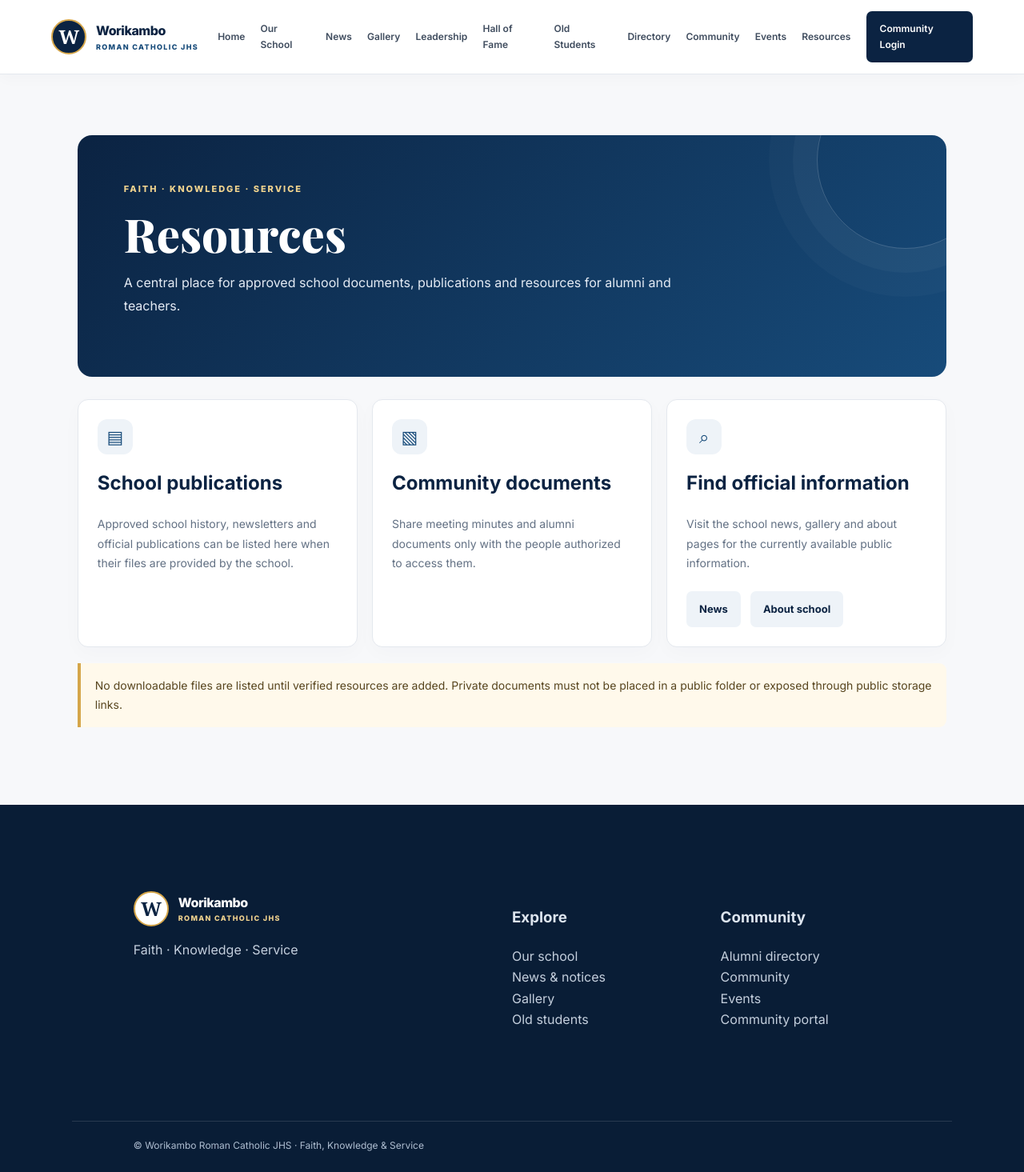
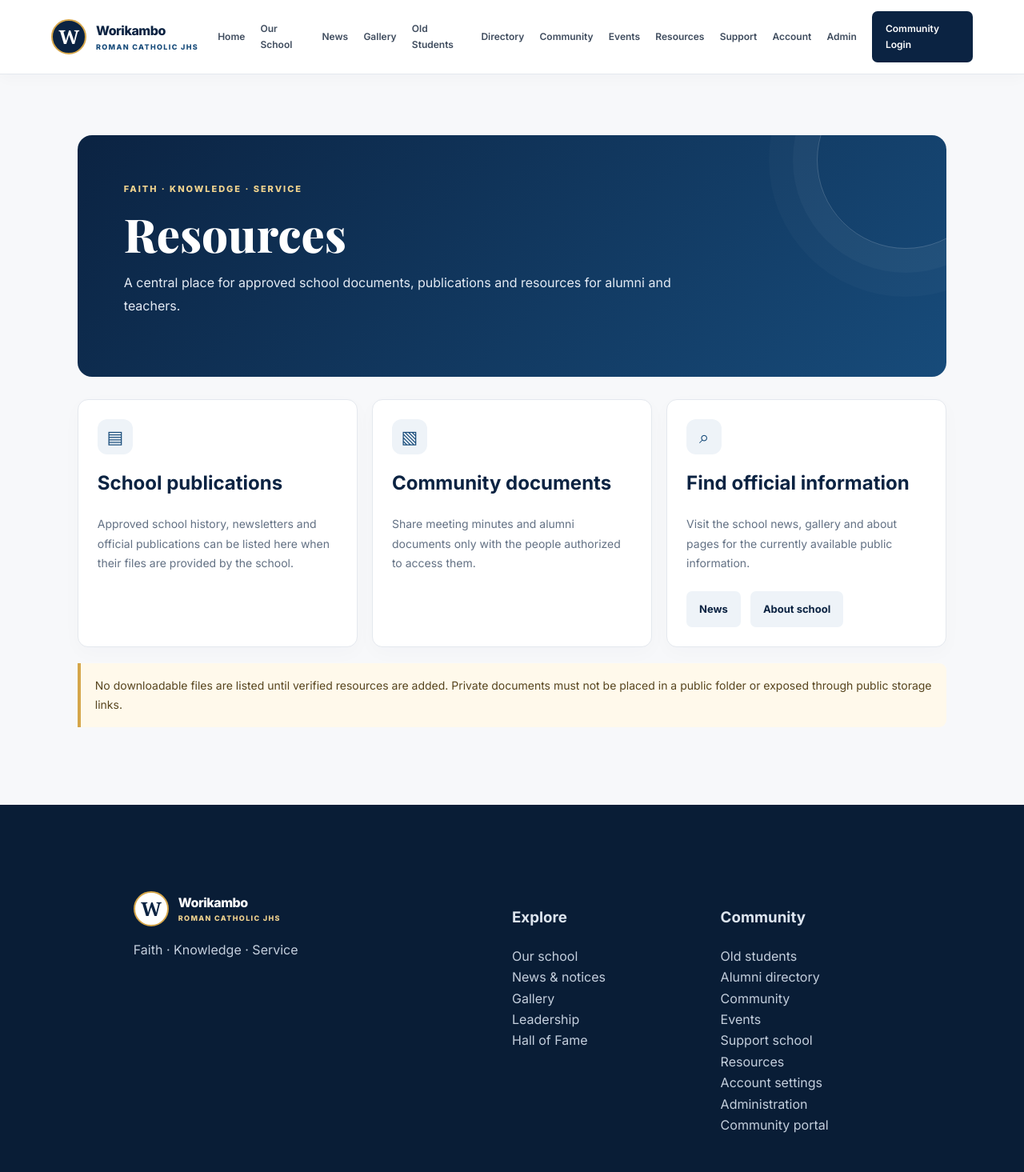
Before and after one commit to ernestayambilla73-netizen/worikambo-catholic-jhs, a website: page Worikambo_RC_JHS_BLUE_WHITE_FULLSTACK/public/resources.html in a window 1280 px wide. Shown: the top 1465 px of the page at 80% size. Drawn offline with nearby package versions, Linux system fonts and the light colour scheme.

Commit message:
Connect community pages in site navigation

```diff
--- a/Worikambo_RC_JHS_BLUE_WHITE_FULLSTACK/public/resources.html
+++ b/Worikambo_RC_JHS_BLUE_WHITE_FULLSTACK/public/resources.html
@@ -19,13 +19,13 @@
 <a class="brand" href="index.html" aria-label="Worikambo Roman Catholic JHS home"><span class="brand-mark">W</span><span>Worikambo <small>ROMAN CATHOLIC JHS</small></span></a>
 <button class="menu-btn" id="menuBtn" type="button" aria-label="Open navigation" aria-expanded="false">☰</button>
 <nav id="nav" aria-label="Main navigation">
-<a href="index.html">Home</a><a href="about.html">Our School</a><a href="news.html">News</a><a href="gallery.html">Gallery</a><a href="leadership.html">Leadership</a><a href="hall-of-fame.html">Hall of Fame</a><a href="alumni.html">Old Students</a><a href="alumni-directory.html">Directory</a><a href="community.html">Community</a><a href="events.html">Events</a><a href="resources.html">Resources</a><a class="nav-cta" href="portal.html">Community Login</a>
+<a href="index.html">Home</a><a href="about.html">Our School</a><a href="news.html">News</a><a href="gallery.html">Gallery</a><a href="alumni.html">Old Students</a><a href="alumni-directory.html">Directory</a><a href="community.html">Community</a><a href="events.html">Events</a><a href="resources.html">Resources</a><a href="support-school.html">Support</a><a href="account-settings.html">Account</a><a href="admin-dashboard.html">Admin</a><a class="nav-cta" href="portal.html">Community Login</a>
 </nav>
 </header>
 <main class="community-page">
 <section class="page-hero"><span class="eyebrow">FAITH · KNOWLEDGE · SERVICE</span><h1>Resources</h1><p>A central place for approved school documents, publications and resources for alumni and teachers.</p></section>
 <div class="page-grid"><article class="page-panel"><div class="panel-icon">▤</div><h2>School publications</h2><p>Approved school history, newsletters and official publications can be listed here when their files are provided by the school.</p></article><article class="page-panel"><div class="panel-icon">▧</div><h2>Community documents</h2><p>Share meeting minutes and alumni documents only with the people authorized to access them.</p></article><article class="page-panel"><div class="panel-icon">⌕</div><h2>Find official information</h2><p>Visit the school news, gallery and about pages for the currently available public information.</p><div class="page-actions"><a class="page-link secondary" href="news.html">News</a><a class="page-link secondary" href="about.html">About school</a></div></article></div><div class="page-notice">No downloadable files are listed until verified resources are added. Private documents must not be placed in a public folder or exposed through public storage links.</div></main>
-<footer><div class="footer-main"><div><a class="brand" href="index.html"><span class="brand-mark">W</span><span>Worikambo <small>ROMAN CATHOLIC JHS</small></span></a><p>Faith · Knowledge · Service</p></div><div><h3>Explore</h3><p><a href="about.html">Our school</a><br><a href="news.html">News & notices</a><br><a href="gallery.html">Gallery</a><br><a href="alumni.html">Old students</a></p></div><div><h3>Community</h3><p><a href="alumni-directory.html">Alumni directory</a><br><a href="community.html">Community</a><br><a href="events.html">Events</a><br><a href="portal.html">Community portal</a></p></div></div><div class="footer-bottom">© Worikambo Roman Catholic JHS · Faith, Knowledge & Service</div></footer>
+<footer><div class="footer-main"><div><a class="brand" href="index.html"><span class="brand-mark">W</span><span>Worikambo <small>ROMAN CATHOLIC JHS</small></span></a><p>Faith · Knowledge · Service</p></div><div><h3>Explore</h3><p><a href="about.html">Our school</a><br><a href="news.html">News & notices</a><br><a href="gallery.html">Gallery</a><br><a href="leadership.html">Leadership</a><br><a href="hall-of-fame.html">Hall of Fame</a></p></div><div><h3>Community</h3><p><a href="alumni.html">Old students</a><br><a href="alumni-directory.html">Alumni directory</a><br><a href="community.html">Community</a><br><a href="events.html">Events</a><br><a href="support-school.html">Support school</a><br><a href="resources.html">Resources</a><br><a href="account-settings.html">Account settings</a><br><a href="admin-dashboard.html">Administration</a><br><a href="portal.html">Community portal</a></p></div></div><div class="footer-bottom">© Worikambo Roman Catholic JHS · Faith, Knowledge & Service</div></footer>
 <script>
 (function(){const button=document.getElementById('menuBtn');const nav=document.getElementById('nav');if(button&&nav){button.addEventListener('click',function(){const open=nav.classList.toggle('open');button.setAttribute('aria-expanded',String(open));button.setAttribute('aria-label',open?'Close navigation':'Open navigation');});}})();
 </script>
```
